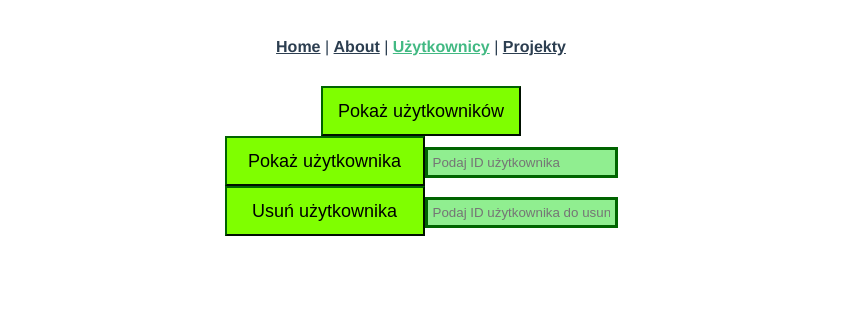
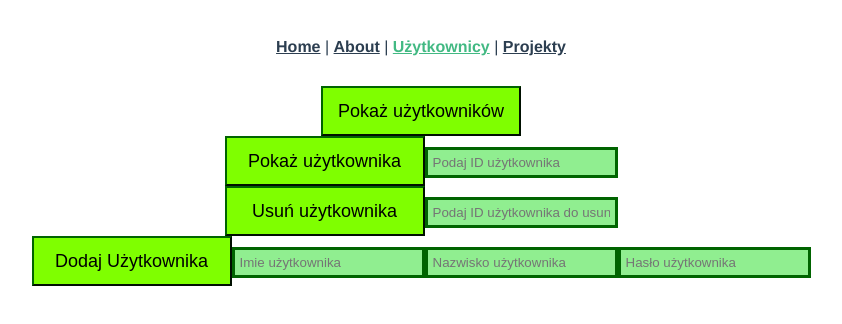
Before and after one commit to Percival33/almost-jira-clone, a Vue app in the folder almost-jira-ui/: page /users in a window 1280 px wide. Shown: the top 324 px of the page, without its empty margins (219-1061 px from the left). Built offline with nearby package versions, Linux system fonts and the light colour scheme; the HTML template or start-up script is replaced by a standard one.

Commit message:
added add user button (not working)

```diff
--- a/almost-jira-ui/src/views/UsersView.vue
+++ b/almost-jira-ui/src/views/UsersView.vue
@@ -11,7 +11,7 @@
       </li>
     </ul>
   </div>
-  <div class="single-user">
+  <div class="singleUser">
     <button class="getUserButton" @click="getUser(Id)">
       Pokaż użytkownika
     </button>
@@ -30,7 +30,7 @@
       </li>
     </ul>
   </div>
-  <div class="delete-user">
+  <div class="deleteUser">
     <button class="deleteUserButton" @click="deleteUser(deleteId)">
       Usuń użytkownika
     </button>
@@ -40,6 +40,18 @@
       placeholder="Podaj ID użytkownika do usunięcia"
     />
     <p v-if="deleteMsg">{{ this.deleteMsg }}</p>
+  </div>
+  <div class="addUser">
+    <button
+      class="addUserButton"
+      @click="addUser(firstName, lastName, password)"
+    >
+      Dodaj Użytkownika
+    </button>
+    <input v-model="firstName" type="text" placeholder="Imie użytkownika" />
+    <input v-model="lastName" type="text" placeholder="Nazwisko użytkownika" />
+    <input v-model="password" type="text" placeholder="Hasło użytkownika" />
+    <p v-if="addMsg">{{ this.addMsg }}</p>
   </div>
 </template>
 
@@ -61,6 +73,14 @@
   font-size: 18px;
 }
 .deleteUserButton {
+  width: 200px;
+  height: 50px;
+  color: black;
+  background: chartreuse;
+  border-color: darkgreen;
+  font-size: 18px;
+}
+.addUserButton {
   width: 200px;
   height: 50px;
   color: black;
@@ -104,6 +124,7 @@ export default {
       singleUser: false,
       msg: "",
       deleteMsg: "",
+      addMsg: "",
     };
   },
   methods: {
@@ -150,6 +171,30 @@ export default {
           console.log(error);
         });
     },
+    addUser(firstName, lastName, password) {
+      // const formData = new FormData();
+      // formData.append("firstName", firstName);
+      // formData.append("lastName", lastName);
+      // formData.append("password", password);
+      fetch(`${API}/users`, {
+        method: "Post",
+        body: JSON.stringify({
+          firstName: firstName,
+          lastName: lastName,
+          password: password,
+        }),
+      })
+        .then((response) => response.json())
+        .then((data) => {
+          this.addMsg = "";
+          if (data.message === "success") {
+            this.deleteMsg = "Użytkownik został dodany";
+          }
+        })
+        .catch((error) => {
+          console.log(error);
+        });
+    },
   },
 };
 </script>
```
